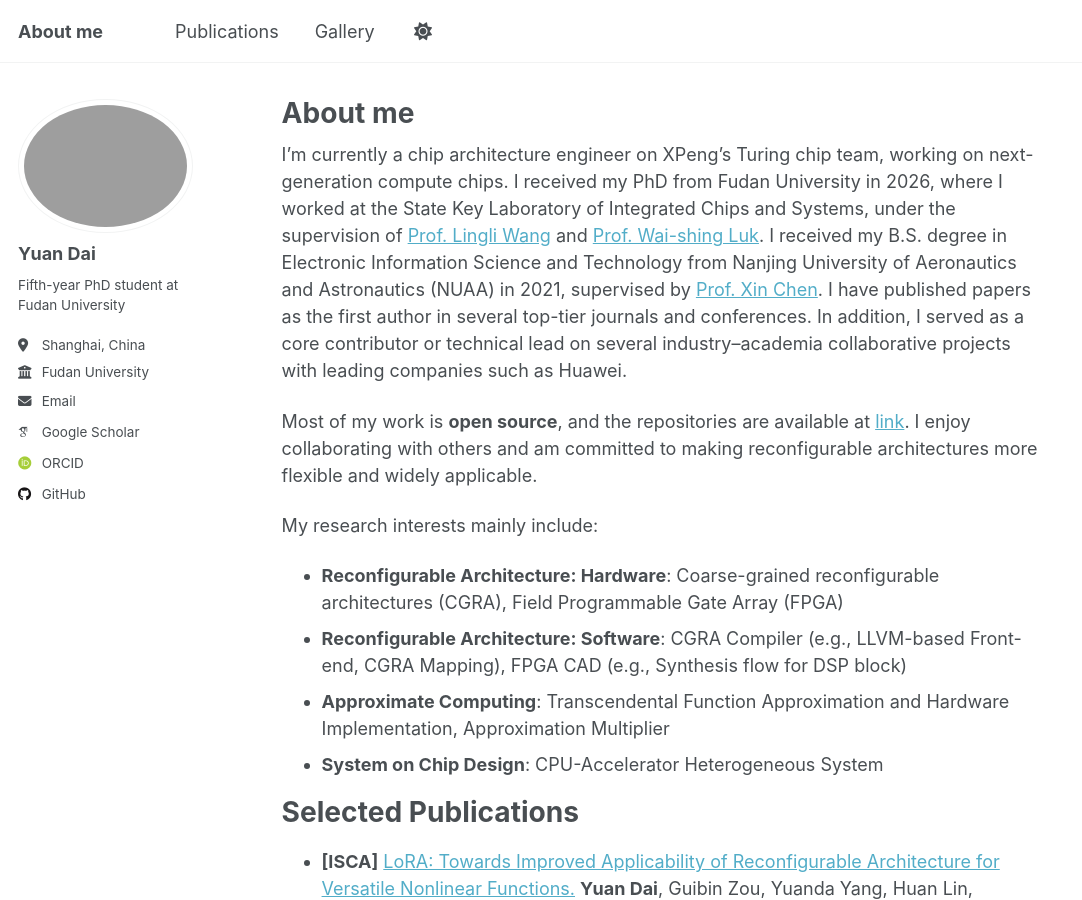
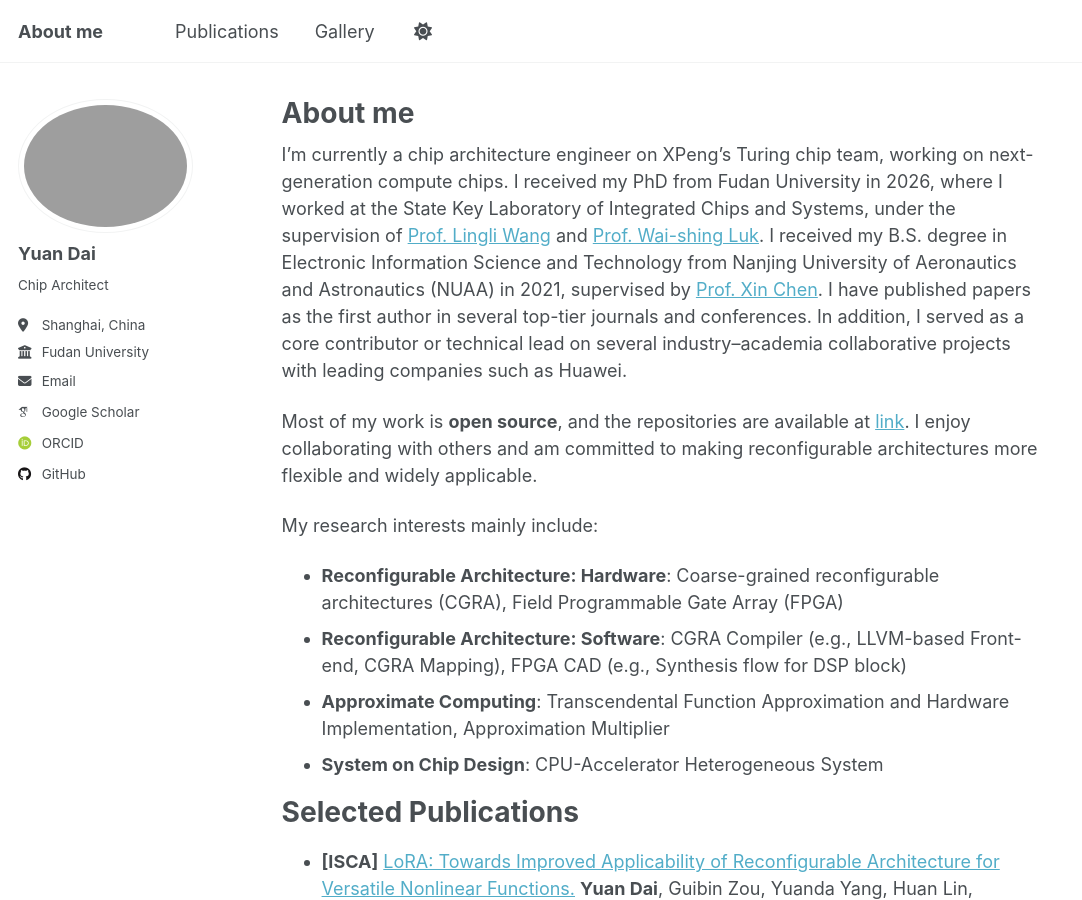
Before and after one commit to Dai-dirk/Dai-dirk.github.io, a Jekyll site: the page built from _pages/about.md, in a window 1280 px wide and 900 px high. Shown: the whole window, without its empty margins (0-1082 px from the left). Built offline with Jekyll 4.4.1, drawn with Linux system fonts in a browser that asks for light colours; some web fonts are replaced; comment, search, counter and statistics services are not loaded.

Commit message:
Add files via upload

```diff
--- a/_config.yml
+++ b/_config.yml
@@ -25,11 +25,11 @@ author:
   avatar           : "Yuan.JPG"
   name             : "Yuan Dai"
   pronouns         : # example: "she/her"
-  bio              : "Fifth-year PhD student at Fudan University"
+  bio              : "Chip Architect"
   location         : "Shanghai, China"
   employer         : "Fudan University"
   uri              : # URL
-  email            : "daiy21@m.fudan.edu.cn"
+  email            : "daiyuan41@gmail.com"
 
   # Academic websites
   academia         : # URL
```
